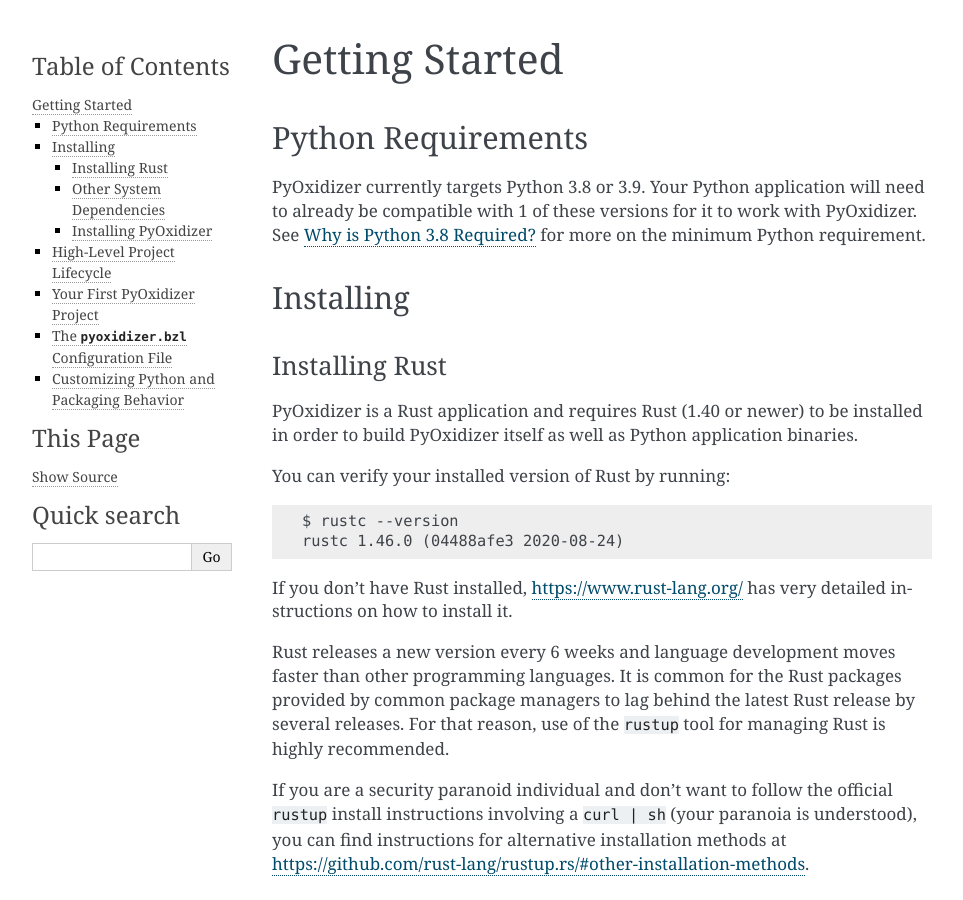
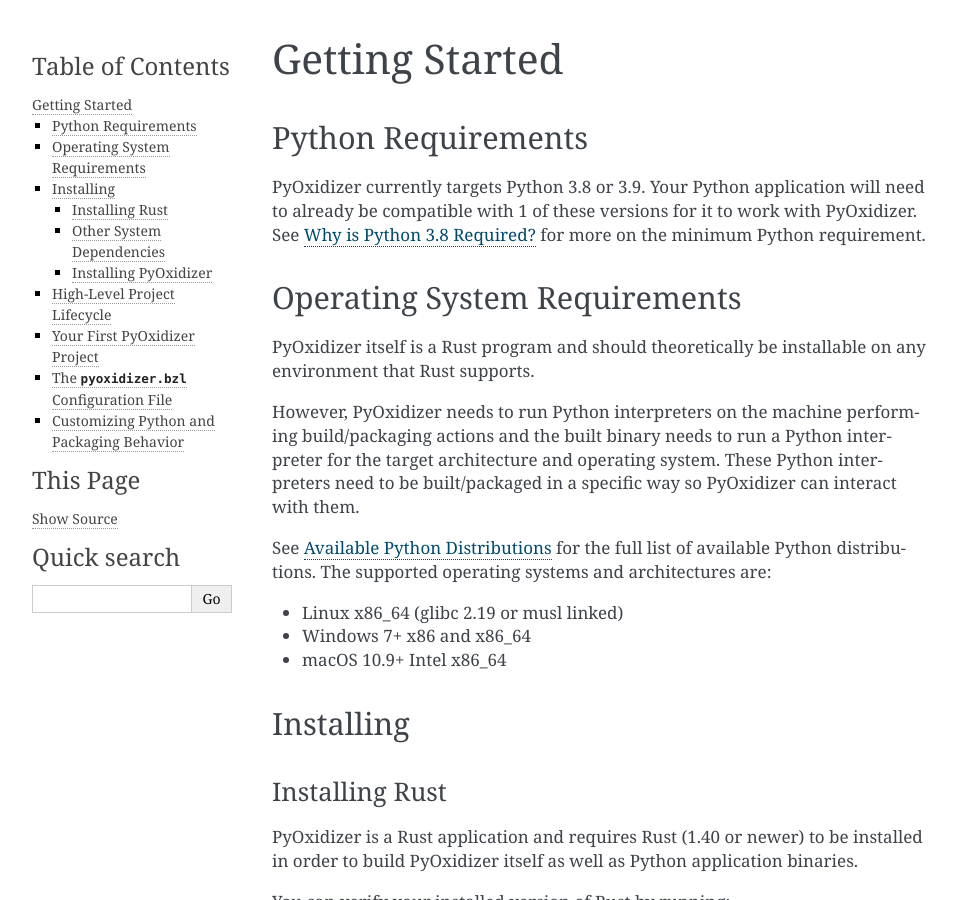
Before and after one commit to indygreg/PyOxidizer, a Sphinx documentation site: the page built from docs/getting_started.rst, in a window 1280 px wide and 900 px high. Shown: the whole window, without its empty margins (148-1111 px from the left). Built offline with Sphinx 7.4.7, drawn with Linux system fonts in a browser that asks for light colours; the version number is read from the project's files by our own code.

Commit message:
docs: document operating system requirements
Closes #289.

```diff
--- a/docs/getting_started.rst
+++ b/docs/getting_started.rst
@@ -13,8 +13,34 @@
 need to already be compatible with 1 of these versions for it to work with
 PyOxidizer. See :ref:`faq_python_38` for more on the minimum Python requirement.
 
+.. _operating_system_requirements:
+
+Operating System Requirements
+=============================
+
+PyOxidizer itself is a Rust program and should theoretically be installable
+on any environment that Rust supports.
+
+However, PyOxidizer needs to run Python interpreters on the machine performing
+build/packaging actions and the built binary needs to run a Python interpreter
+for the target architecture and operating system. These Python interpreters
+need to be built/packaged in a specific way so PyOxidizer can interact with
+them.
+
+See :ref:`packaging_available_python_distributions` for the full list of
+available Python distributions. The supported operating systems and
+architectures are:
+
+* Linux x86_64 (glibc 2.19 or musl linked)
+* Windows 7+ x86 and x86_64
+* macOS 10.9+ Intel x86_64
+
+.. _installing:
+
 Installing
 ==========
+
+.. _installing_rust:
 
 Installing Rust
 ---------------
@@ -53,6 +79,8 @@
 to install the ``libxcrypt-compat`` package to avoid an error due to a missing
 ``libcrypt.so.1`` file. See https://github.com/indygreg/PyOxidizer/issues/89
 for more info.
+
+.. _installing_pyoxidizer:
 
 Installing PyOxidizer
 ---------------------
```
